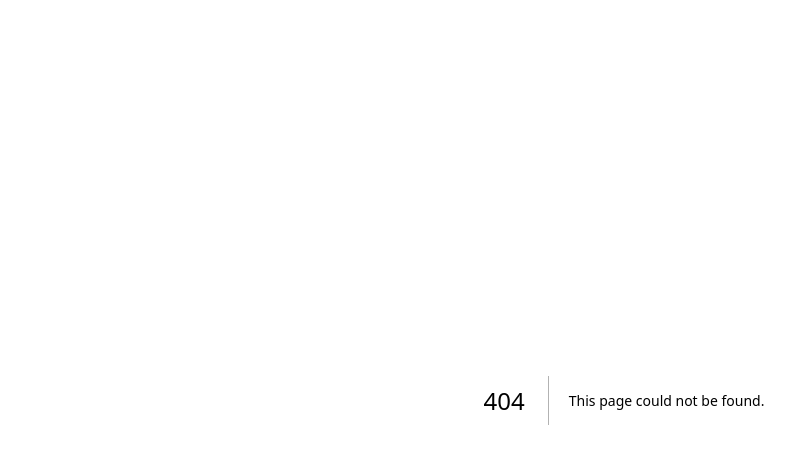
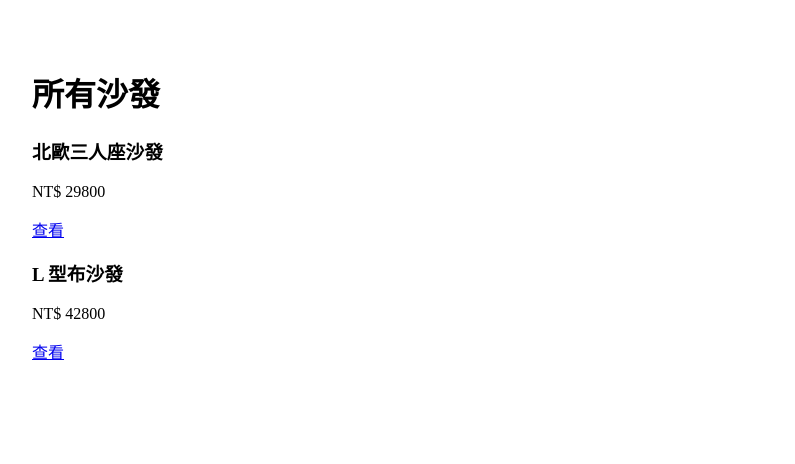
Before and after one commit to lilytsai503-prog/Group4-1143581.txt, a Next.js app: page /products in a window 1280 px wide. Before the commit this address had no page. Shown: the top 464 px of the page, without its empty margins (16-811 px from the left). Built offline with nearby package versions, Linux system fonts and the light colour scheme.

Commit message:
Add Products page to display sofas

```diff
--- /dev/null
+++ b/pages/products.js
@@ -0,0 +1,21 @@
+import Link from 'next/link';
+
+const sofas = [
+  { id: 1, name: '北歐三人座沙發', price: 29800 },
+  { id: 2, name: 'L 型布沙發', price: 42800 }
+];
+
+export default function Products() {
+  return (
+    <div style={{ padding: 40 }}>
+      <h1>所有沙發</h1>
+      {sofas.map(s => (
+        <div key={s.id}>
+          <h3>{s.name}</h3>
+          <p>NT$ {s.price}</p>
+          <Link href={`/products/${s.id}`}>查看</Link>
+        </div>
+      ))}
+    </div>
+  );
+}
```
